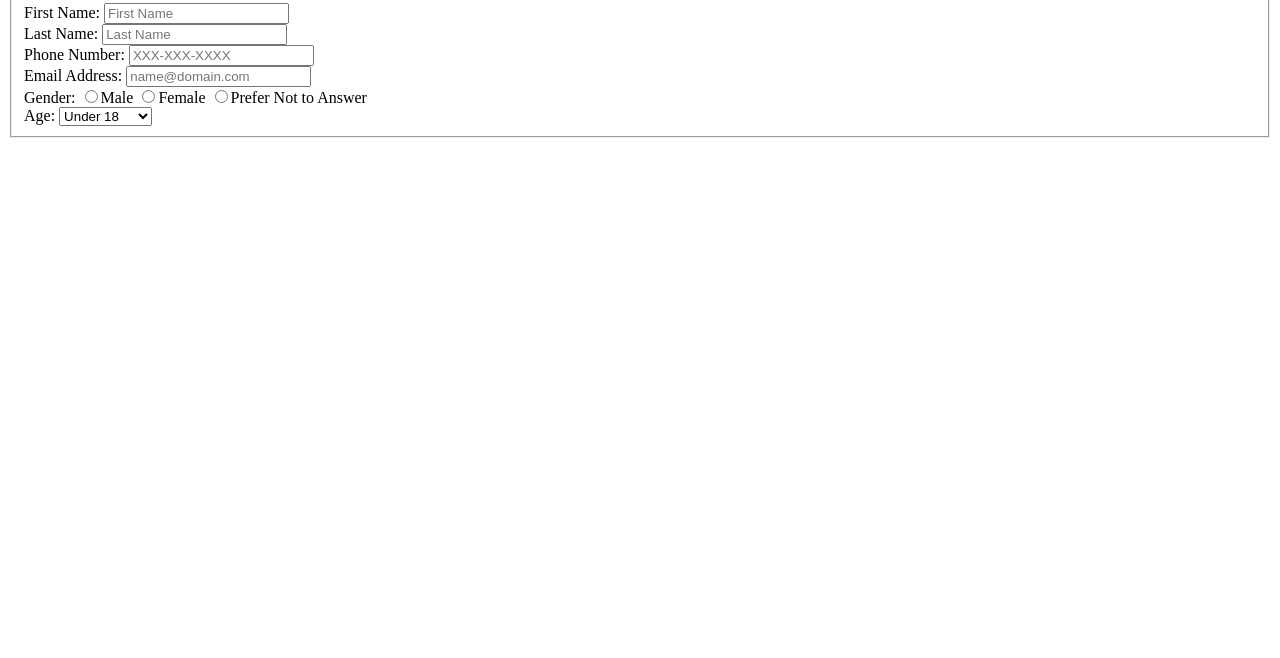
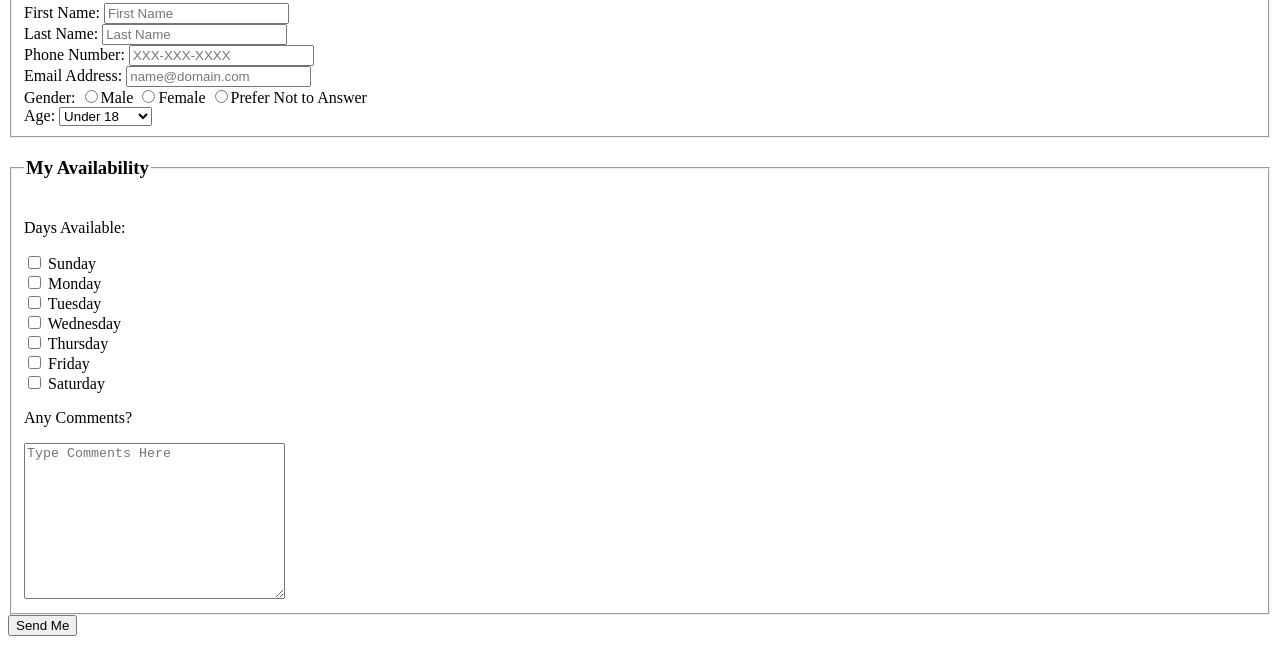
Before and after one commit to prycaustic/lab4, a plain HTML site: page index.html in a window 1280 px wide. Shown: the part 142-800 px from the top of the page. Drawn offline with Linux system fonts and the light colour scheme.

Commit message:
add availability section

```diff
--- a/index.html
+++ b/index.html
@@ -40,6 +40,48 @@
                     </label>
                 </div>
             </fieldset>
+            <fieldset>
+                <legend><h3>My Availability</h3></legend>
+                <div>
+                    <p>Days Available:</p>
+                    <div>
+                        <input type="checkbox" id="sunday" name="available_field[]" value="Sunday">
+                        <label for="sunday">Sunday</label>
+                    </div>
+                    <div>
+                        <input type="checkbox" id="monday" name="available_field[]" value="Monday">
+                        <label for="monday">Monday</label>
+                    </div>
+                    <div>
+                        <input type="checkbox" id="tuesday" name="available_field[]" value="Tuesday">
+                        <label for="tuesday">Tuesday</label>
+                    </div>
+                    <div>
+                        <input type="checkbox" id="wednesday" name="available_field[]" value="Wednesday">
+                        <label for="wednesday">Wednesday</label>
+                    </div>
+                    <div>
+                        <input type="checkbox" id="thursday" name="available_field[]" value="Thursday">
+                        <label for="thursday">Thursday</label>
+                    </div>
+                    <div>
+                        <input type="checkbox" id="friday" name="available_field[]" value="Friday">
+                        <label for="friday">Friday</label>
+                    </div>
+                    <div>
+                        <input type="checkbox" id="saturday" name="available_field[]" value="Saturday">
+                        <label for="saturday">Saturday</label>
+                    </div>
+                </div>
+                <div>
+                    <p>Any Comments?</p>
+                    <textarea name="comments_field" cols="30" rows="10" placeholder="Type Comments Here"></textarea>
+                </div>
+                <div>
+                    <input type="hidden" name="hidden_field" value="Andrei Neacsu">
+                </div>
+            </fieldset>
+            <input type="submit" value="Send Me">
         </form>
     </body>
 </html>
```
